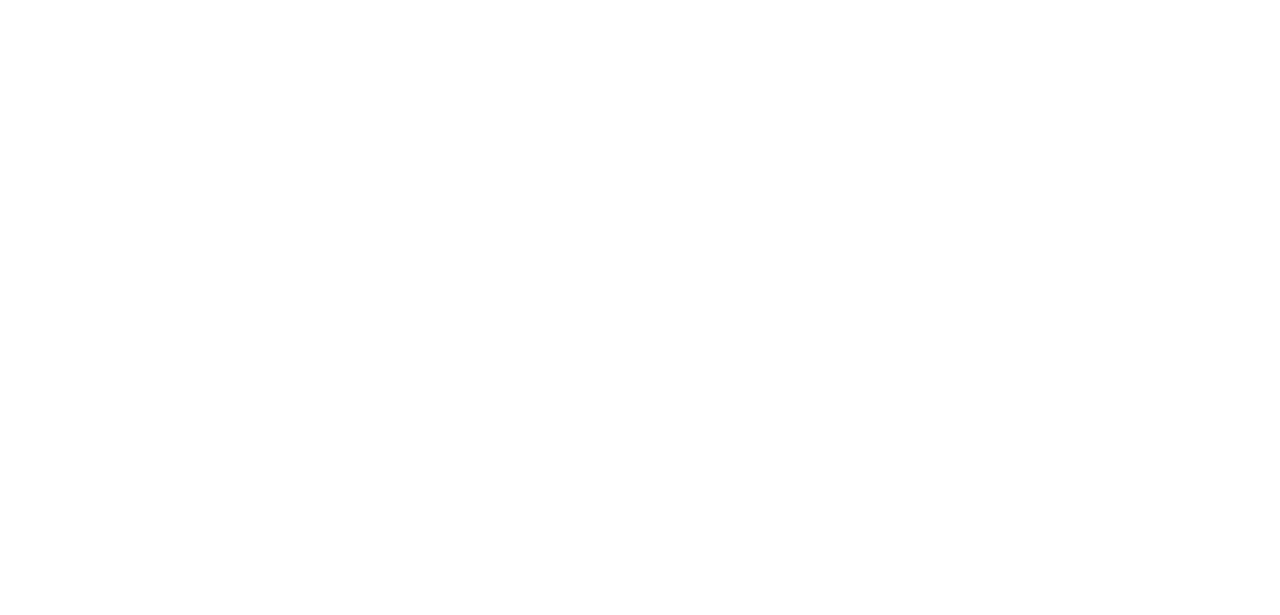
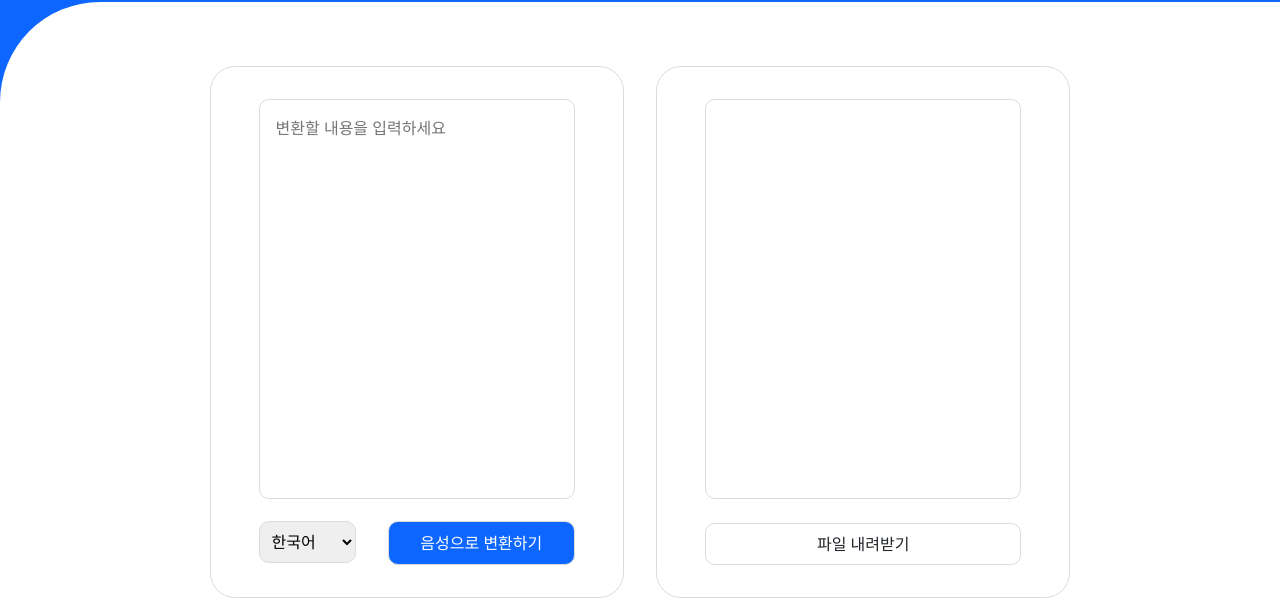
Before and after one commit to dahun3013/BCPR3, a Vue app in the folder front_vue2/: page /stt in a window 1280 px wide. Before the commit this address had no page. Shown: the part 289-904 px from the top of the page. Before the commit the page ends 800 px from the top, so only its background shows below. Built offline with nearby package versions, Linux system fonts and the light colour scheme.

Commit message:
TTS -> STT

```diff
--- a/front_vue2/src/pages/TTS.vue
+++ b/front_vue2/src/pages/STT.vue
@@ -14,16 +14,16 @@
             </div><!--profile-logo-end-->
         </div><!--top-container-end-->
 
-        <div class="tts-bottom-container px-5 pt-5 pb-2">
+        <div class="stt-bottom-container px-5 pt-5 pb-2">
 
-            <div class="tts-ts-container">
+            <div class="stt-ts-container">
 
                 <div class="ts-output-cont">
                     <div>
-                        <textarea class="tts-ts-box" placeholder="변환할 내용을 입력하세요"></textarea>
+                        <textarea class="stt-ts-box" placeholder="변환할 내용을 입력하세요"></textarea>
                     </div>
                     <div style="display: flex;">
-                        <div class="tts-ts-lg-ch mt-3">
+                        <div class="stt-ts-lg-ch mt-3">
                             <select name="ts-lg" id="ts-lg">
                                 <option value="kr">한국어</option>
                                 <option value="en">영어</option>
@@ -33,17 +33,17 @@
                                 <option value="sp">스페인어</option>
                             </select>
                         </div>
-                        <div class="tts-trans-btn mt-3">
+                        <div class="stt-trans-btn mt-3">
                             <button>음성으로 변환하기</button>
                         </div>
                     </div>
                 </div><!--ts-output-cont-end-->
 
-                <div class="tts-ts-input-cont">
-                    <div class="tts-ts-box">
+                <div class="stt-ts-input-cont">
+                    <div class="stt-ts-box">
                         <img :src="image" alt="">
                     </div>
-                    <div class="tts-cf-btn mt-4">
+                    <div class="stt-cf-btn mt-4">
                         <label for="chooseFile">파일 내려받기</label>
                         <form method="post" enctype="multipart/form-data">
                             <input ref="image" @change="uploadImg()" type="file" id="chooseFile" name="chooseFile" accept="image/*" style="display: none;">
@@ -59,7 +59,7 @@
                 <p>[ Tip : 로그인을 하시면 자료를 보관하고 내려받을 수 있습니다 ]</p>
             </div>
 
-        </div><!--tts-bottom-container-end-->
+        </div><!--stt-bottom-container-end-->
 
     </div><!--field_end-->
 
@@ -122,13 +122,13 @@
     font-weight: bold;
 }
 
-.tts-bottom-container {
+.stt-bottom-container {
 
     background: white;
     border-radius: 100px 0px 0px 0px;
 }
 
-.tts-ts-container {
+.stt-ts-container {
     width: 100%;
     display: flex;
     justify-content: center;
@@ -141,12 +141,12 @@
     color: white;
 }
 
-.tts-ts-lg-ch {
+.stt-ts-lg-ch {
     margin-right: 1rem;
     text-align: left;
 }
 
-.tts-ts-lg-ch > select {
+.stt-ts-lg-ch > select {
     font-size: 1rem;
     padding: 0.5rem;
     border: 1px solid #DBDBDB;
@@ -161,7 +161,7 @@
     outline: none;
 }
 
-.tts-ts-input-cont {
+.stt-ts-input-cont {
     width: 35%;
     margin: 1rem;
     padding: 2rem 3rem 2rem 3rem;
@@ -170,7 +170,7 @@
     text-align: center;
 }
 
-.tts-ts-box {
+.stt-ts-box {
     width: 100%;
     height: 400px;
     border: 1px solid #DBDBDB;
@@ -179,7 +179,7 @@
     text-align: left
 }
 
-.tts-cf-btn {
+.stt-cf-btn {
     padding: 0.5rem;
     background: white;
     border: 1px solid #DBDBDB;
@@ -187,7 +187,7 @@
     font-size: 1rem;
 }
 
-.tts-trans-btn{
+.stt-trans-btn{
     width: 100%;
     margin-left: 1rem;
     padding: 0.5rem;
@@ -197,7 +197,7 @@
     font-size: 1rem;
 }
 
-.tts-trans-btn > button{
+.stt-trans-btn > button{
     width: 100%;
     color: white;
     background: #0d66ff;
--- a/front_vue2/src/router.js
+++ b/front_vue2/src/router.js
@@ -4,7 +4,7 @@
 import Papago from '/src/pages/Papago.vue'
 import OCR from '/src/pages/OCR.vue'
 import MTT from '/src/pages/MTT.vue'
-import TTS from '/src/pages/TTS.vue'
+import STT from '/src/pages/STT.vue'
 
 const routes = [
   {
@@ -24,8 +24,8 @@
     component: MTT,
   },
   {
-    path: "/tts",
-    component: TTS,
+    path: "/stt",
+    component: STT,
   },
 ];
 
```
